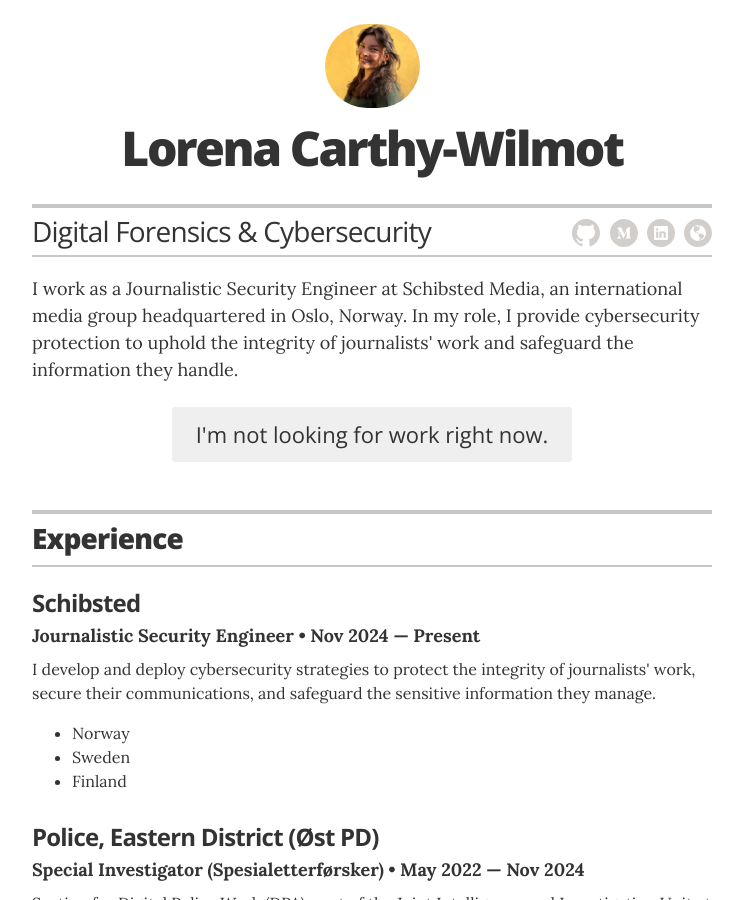
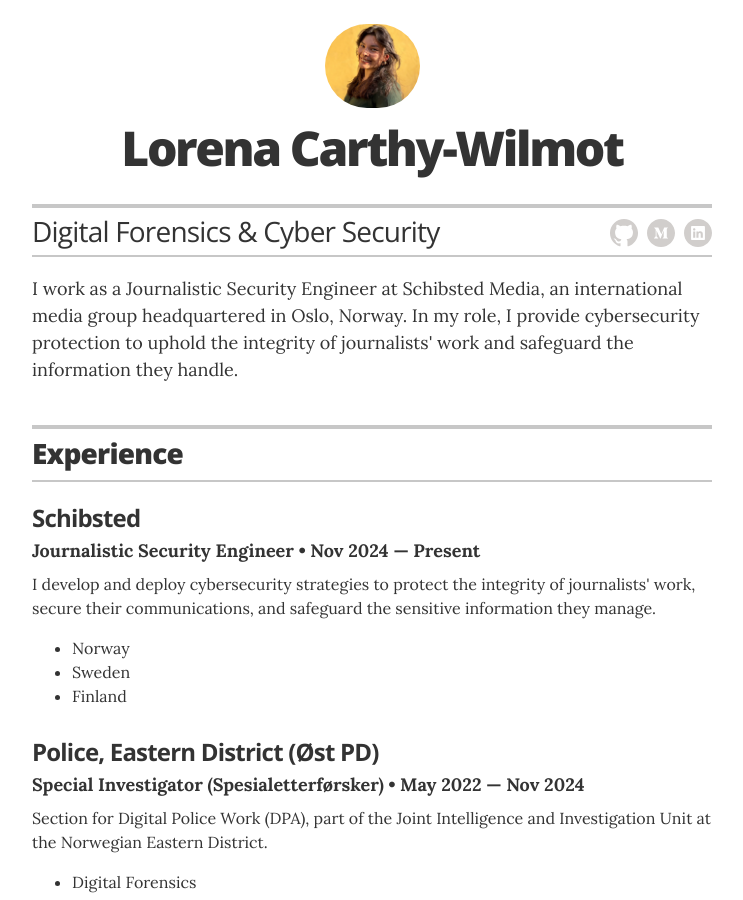
Before and after one commit to thisislola/thisislola.github.io, a Jekyll site: the page built from index.html, in a window 1280 px wide and 900 px high. Shown: the whole window, without its empty margins (268-1011 px from the left). Built offline with Jekyll 4.4.1, drawn with Linux system fonts in a browser that asks for light colours; some of the changed lines change nothing that is shown.

Commit message:
Update _config.yml

```diff
--- a/_config.yml
+++ b/_config.yml
@@ -11,7 +11,7 @@
 # Resume settings
 resume_avatar:                  "true"
 resume_name:                    "Lorena Carthy-Wilmot"
-resume_title:                   "Digital Forensics & Cybersecurity"
+resume_title:                   "Digital Forensics & Cyber Security"
 
 # contact button in _layouts/resume.html
 resume_contact_email:           "hei@lorenacw.com"
@@ -26,14 +26,14 @@
 resume_header_intro: "<p>I work as a Journalistic Security Engineer at Schibsted Media, an international media group headquartered in Oslo, Norway. In my role, I provide cybersecurity protection to uphold the integrity of journalists' work and safeguard the information they handle. </p>"
 
 # yes, no leave blank
-resume_looking_for_work:        "no"
+resume_looking_for_work:        ""
 
 # comment out to hide
 resume_section_experience:      true
 resume_section_education:       true
 resume_section_projects:        true
-resume_section_skills:          false
-resume_section_presentations:     true
+resume_section_skills:          true
+resume_section_presentations:   true
 resume_section_links:           true
 resume_section_associations:    true
 resume_section_interests:       true
@@ -42,9 +42,9 @@
 # uncomment the options you wish to display, and add your own URL
 resume_social_links:
   resume_github_url:            "https://github.com/thisislola"
-  # resume_bluesky_url:          ""
+  resume_bluesky_url:          "https://bsky.app/profile/lorenacw.com"
   resume_linkedin_url:          "https://www.linkedin.com/in/LorenaCW"
-  resume_website_url:           "https://lorenacw.com"
+  # resume_website_url:          ""
   resume_medium_url:            "https://medium.com/@randomdent"
 resume_print_social_links:      true
 
```
